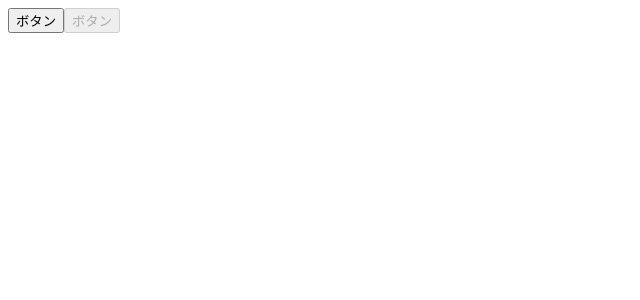
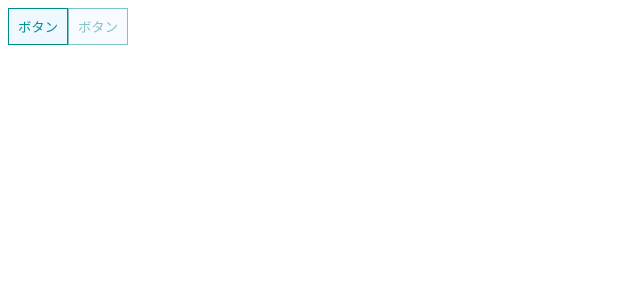
Before and after one commit to illionillion/react-component-test-tutorial, a React (Create React App) app: page / in a window 1280 px wide. Shown: the top 300 px of the page, without its empty margins (0-640 px from the left). Built offline with nearby package versions, Linux system fonts and the light colour scheme.

Commit message:
refactor: フォルダ名をリネーム、CSS追加

```diff
--- /dev/null
+++ b/src/components/SimpleButton/index.css
@@ -0,0 +1,17 @@
+.simple-button {
+    width: 60px;
+    padding-block: 0.5rem;
+    background-color: aliceblue;
+    border: 1px solid darkcyan;
+    color: darkcyan;
+}
+
+.simple-button:active:not(:disabled) {
+    background-color: darkcyan;
+    border: 1px solid darkcyan;
+    color: aliceblue;
+}
+
+.simple-button:disabled {
+    opacity: 0.5;
+}
--- a/src/components/SimpleButton.tsx
+++ b/src/components/SimpleButton/index.tsx
@@ -1,4 +1,5 @@
 import { FC, ReactNode } from "react";
+import './index.css'
 
 interface SimpleButtonProps {
     children: ReactNode
@@ -7,5 +8,5 @@ interface SimpleButtonProps {
 }
 
 export const SimpleButton:FC<SimpleButtonProps> = ({children, isDisabled, onClick}) => {
-    return <button onClick={onClick} disabled={isDisabled}>{children}</button>
+    return <button onClick={onClick} className="simple-button" disabled={isDisabled}>{children}</button>
 }
```
